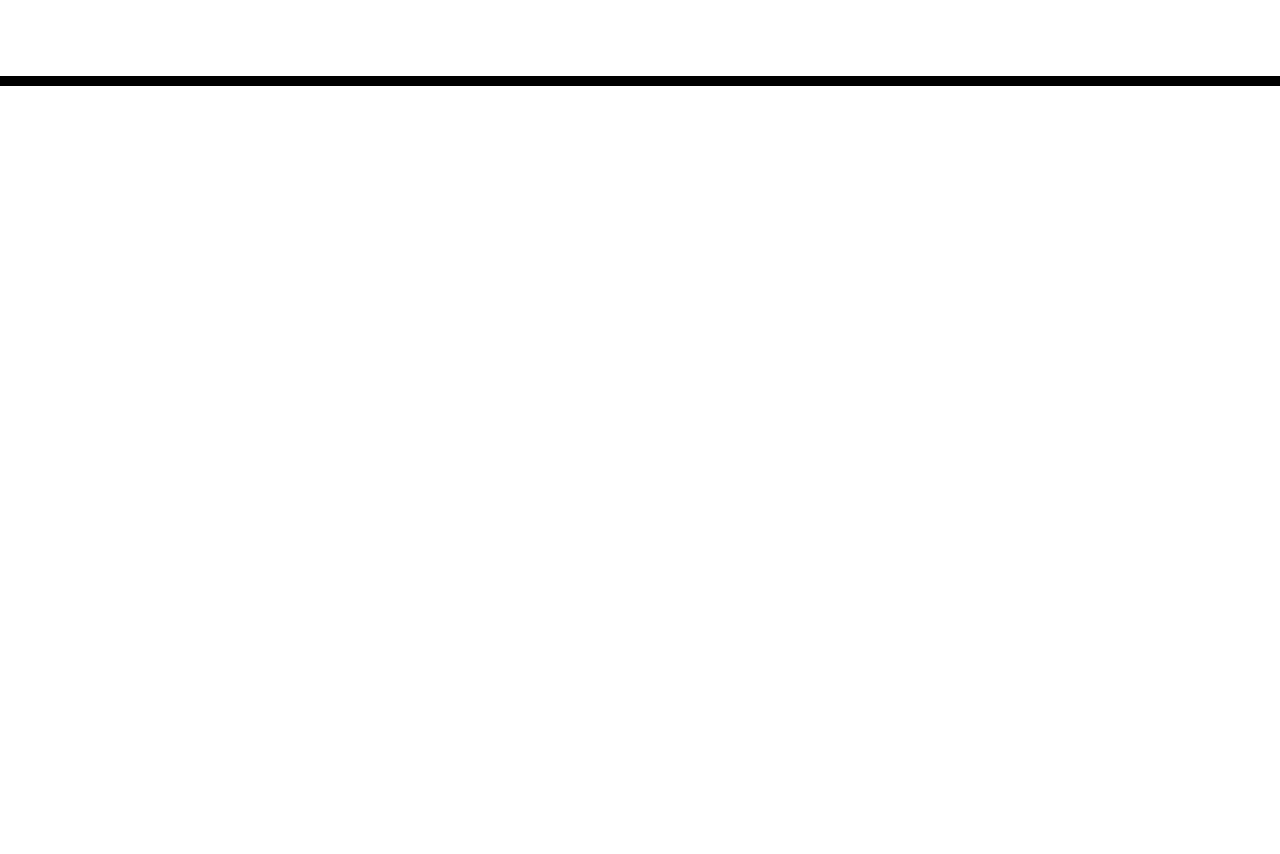
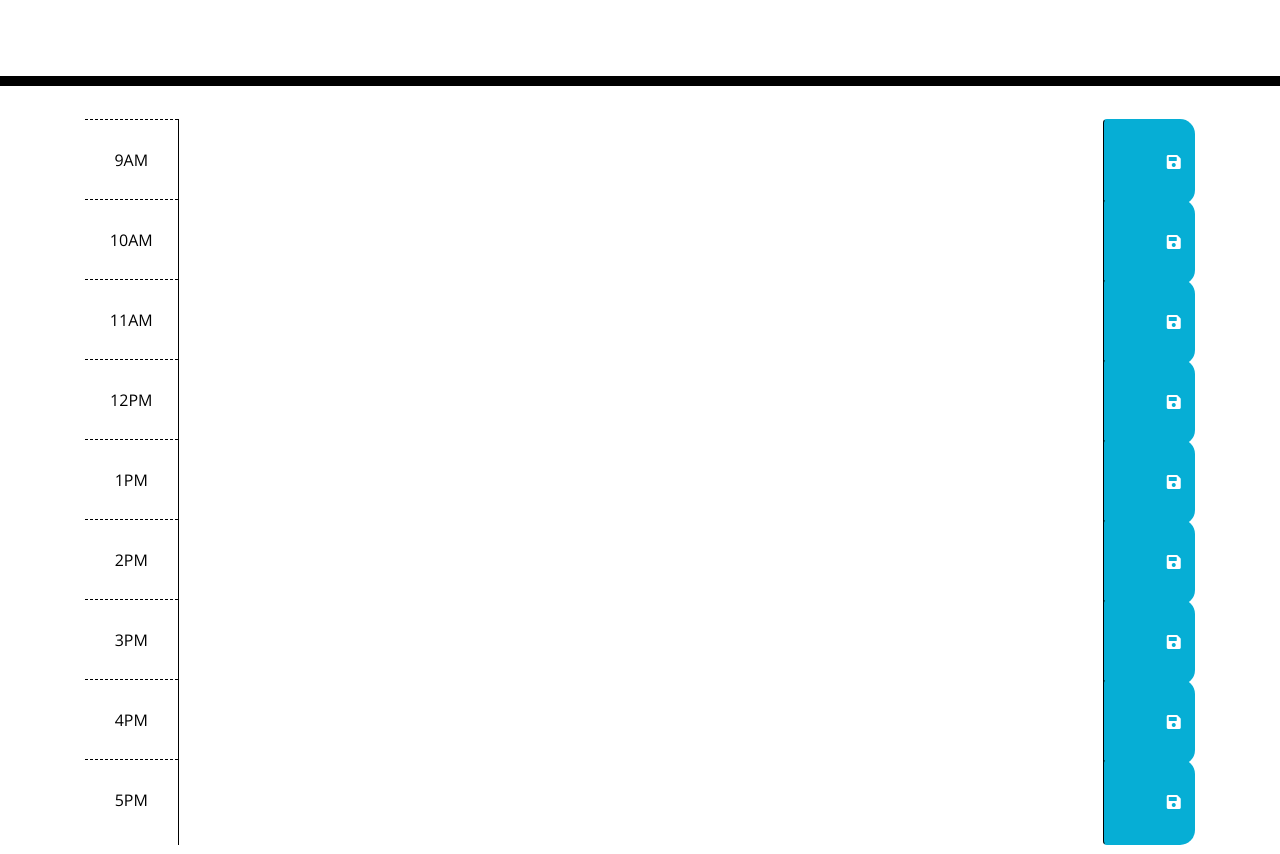
Before and after one commit to Savannahpolcen/workdaytracker, a plain HTML site: page index.html in a window 1280 px wide. Shown: the part 182-1036 px from the top of the page. Before the commit the page ends 800 px from the top, so only its background shows below. Drawn offline with nearby package versions, Linux system fonts and the light colour scheme.

Commit message:
added time slots/save btn

```diff
--- a/index.html
+++ b/index.html
@@ -6,30 +6,122 @@
     <meta http-equiv="X-UA-Compatible" content="ie=edge" />
     <link
       rel="stylesheet"
-      href="https://stackpath.bootstrapcdn.com/bootstrap/4.3.1/css/bootstrap.min.css"
-    />
+      href="https://stackpath.bootstrapcdn.com/bootstrap/4.3.1/css/bootstrap.min.css" />
     <link
       rel="stylesheet"
       href="https://use.fontawesome.com/releases/v5.8.1/css/all.css"
       integrity="sha384-50oBUHEmvpQ+1lW4y57PTFmhCaXp0ML5d60M1M7uH2+nqUivzIebhndOJK28anvf"
-      crossorigin="anonymous"
-    />
+      crossorigin="anonymous"/>
     <link
       href="https://fonts.googleapis.com/css?family=Open+Sans&display=swap"
-      rel="stylesheet"
-    />
+      rel="stylesheet"/>
+
     <link rel="stylesheet" href="style.css" />
-    <title>Work Day Scheduler</title>
+    <title>Work Day Tracker</title>
   </head>
 
   <body>
     <header class="jumbotron">
-      <h1 class="display-3">Work Day Scheduler</h1>
+      <h1 class="display-3">Work Day Tracker</h1>
       <p class="lead">A simple calendar app for scheduling your work day</p>
       <p id="currentDay" class="lead"></p>
     </header>
     <div class="container">
       <!-- Timeblocks go here -->
+      <ul class= "list-unstyled container">
+        <li class="row time-block" name=09>
+          <div class="col-md-1 hour">
+            9AM
+          </div>
+          <textarea class="col-md-10 description">
+          </textarea>
+          <button class="btn saveBtn col-md-1">
+            <i id="save" class="fas fa-save"></i>
+          </button>
+        </li>
+        <li class="row time-block" name=10>
+          <div class="col-md-1 hour">
+            10AM
+          </div>
+          <textarea class="col-md-10 description">
+          </textarea>
+          <button class="btn saveBtn col-md-1">
+            <i id="save" class="fas fa-save"></i>
+          </button>
+        </li>
+        <li class="row time-block" name=11>
+          <div class="col-md-1 hour">
+            11AM
+          </div>
+          <textarea class="col-md-10 description">
+          </textarea>
+          <button class="btn saveBtn col-md-1">
+            <i id="save" class="fas fa-save"></i>
+          </button>
+        </li>
+        <li class="row time-block" name=12>
+          <div class="col-md-1 hour">
+            12PM
+          </div>
+          <textarea class="col-md-10 description">
+          </textarea>
+          <button class="btn saveBtn col-md-1">
+            <i id="save" class="fas fa-save"></i>
+          </button>
+        </li>
+        <li class="row time-block" name="13">
+          <div class="col-md-1 hour">
+            1PM
+          </div>
+          <textarea class="col-md-10 description">
+          </textarea>
+          <button class="btn saveBtn col-md-1">
+            <i id="save" class="fas fa-save"></i>
+          </button>
+        </li>
+        <li class="row time-block" name=14>
+          <div class="col-md-1 hour">
+            2PM
+          </div>
+          <textarea class="col-md-10 description">
+          </textarea>
+          <button class="btn saveBtn col-md-1">
+            <i id="save" class="fas fa-save"></i>
+          </button>
+        </li>
+        <li class="row time-block" name=15>
+          <div class="col-md-1 hour">
+            3PM
+          </div>
+          <textarea class="col-md-10 description">
+          </textarea>
+          <button class="btn saveBtn col-md-1">
+            <i id="save" class="fas fa-save"></i>
+          </button>
+        </li>
+        <li class="row time-block" name=16>
+          <div class="col-md-1 hour">
+            4PM
+          </div>
+          <textarea class="col-md-10 description">
+          </textarea>
+          <button class="btn saveBtn col-md-1">
+            <i id="save" class="fas fa-save"></i>
+          </button>
+        </li>
+        <li class="row time-block" name=17>
+          <div class="col-md-1 hour">
+            5PM
+          </div>
+          <textarea class="col-md-10 description">
+          </textarea>
+          <button class="btn saveBtn col-md-1">
+            <i id="save" class="fas fa-save"></i>
+          </button>
+        </li>
+      </ul>
+    </div>
+
     </div>
 
     <script src="https://code.jquery.com/jquery-3.4.1.min.js"></script>
```
